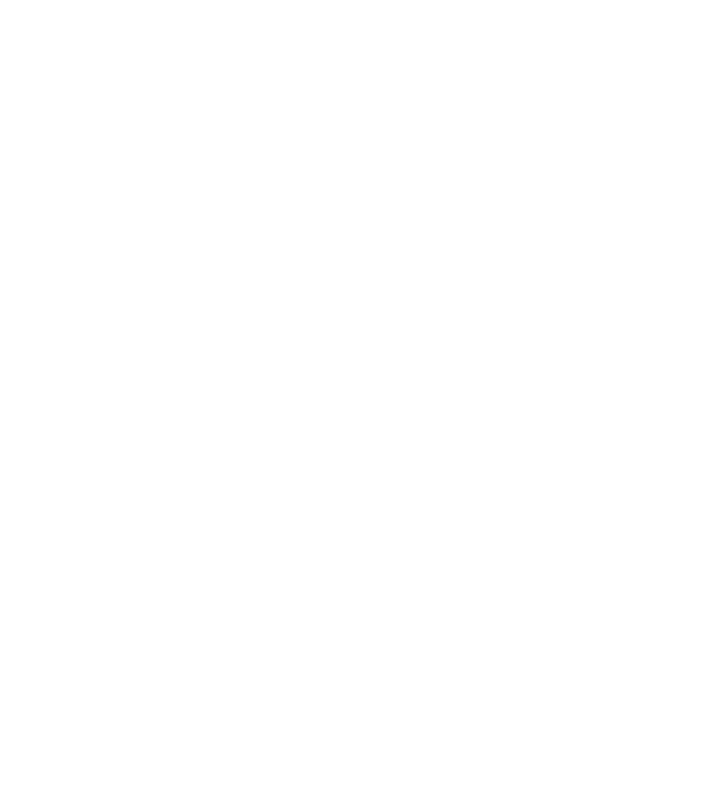
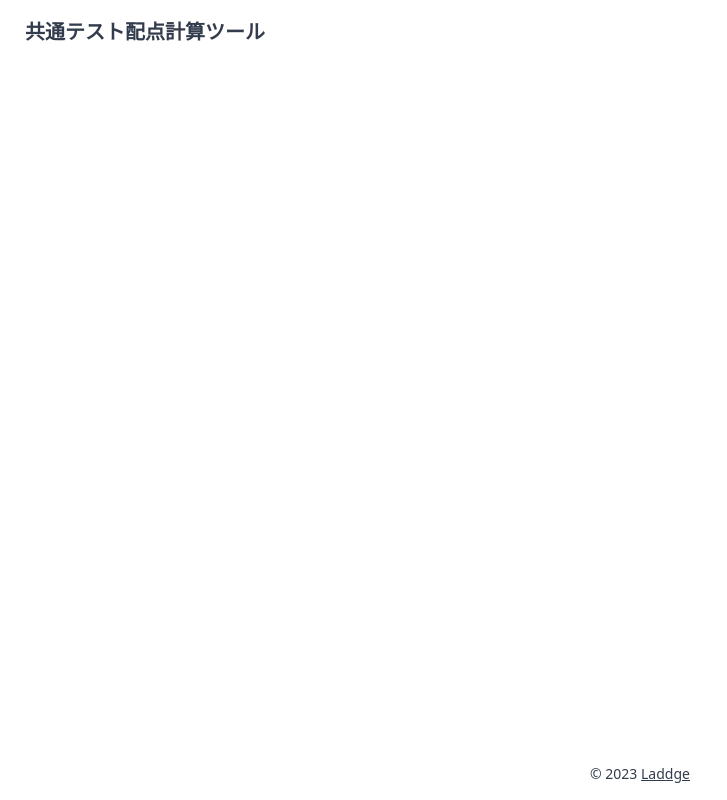
Before and after one commit to laddge/kyoteCalc, a Vue app: page / in a window 1280 px wide. Shown: the whole page, without its empty margins (0-727 px from the left). Built offline with nearby package versions, Linux system fonts and the light colour scheme.

Commit message:
create layout

```diff
--- a/index.html
+++ b/index.html
@@ -1,13 +1,13 @@
 <!DOCTYPE html>
-<html lang="en">
+<html lang="ja" class="h-full">
   <head>
     <meta charset="UTF-8">
     <link rel="icon" href="/favicon.ico">
     <meta name="viewport" content="width=device-width, initial-scale=1.0">
-    <title>Vite App</title>
+    <title>共通テスト配点計算ツール</title>
   </head>
-  <body>
-    <div id="app"></div>
+  <body class="h-full">
+    <div id="app" class="h-full"></div>
     <script type="module" src="/src/main.ts"></script>
   </body>
 </html>
--- a/src/App.vue
+++ b/src/App.vue
@@ -2,4 +2,12 @@
 </script>
 
 <template>
+  <header class="navbar bg-base-100">
+    <a class="btn btn-ghost normal-case text-xl">共通テスト配点計算ツール</a>
+  </header>
+  <main class="p-4 max-w-xl mx-auto">
+  </main>
+  <footer class="sticky top-[100vh] text-center text-sm p-4" style="top: 100dvh;">
+    &copy; 2023 <a href="https://laddge.net" target="_blank" class="link">Laddge</a>
+  </footer>
 </template>
```
